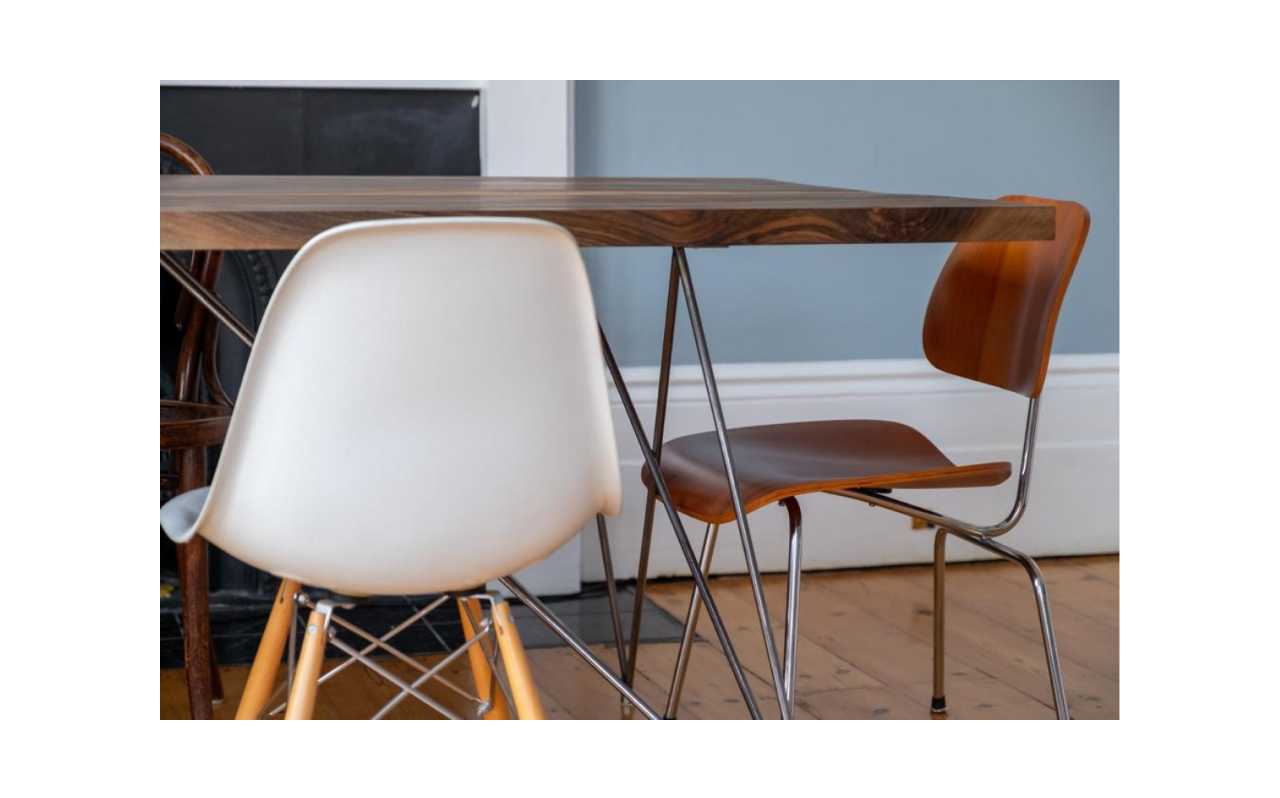
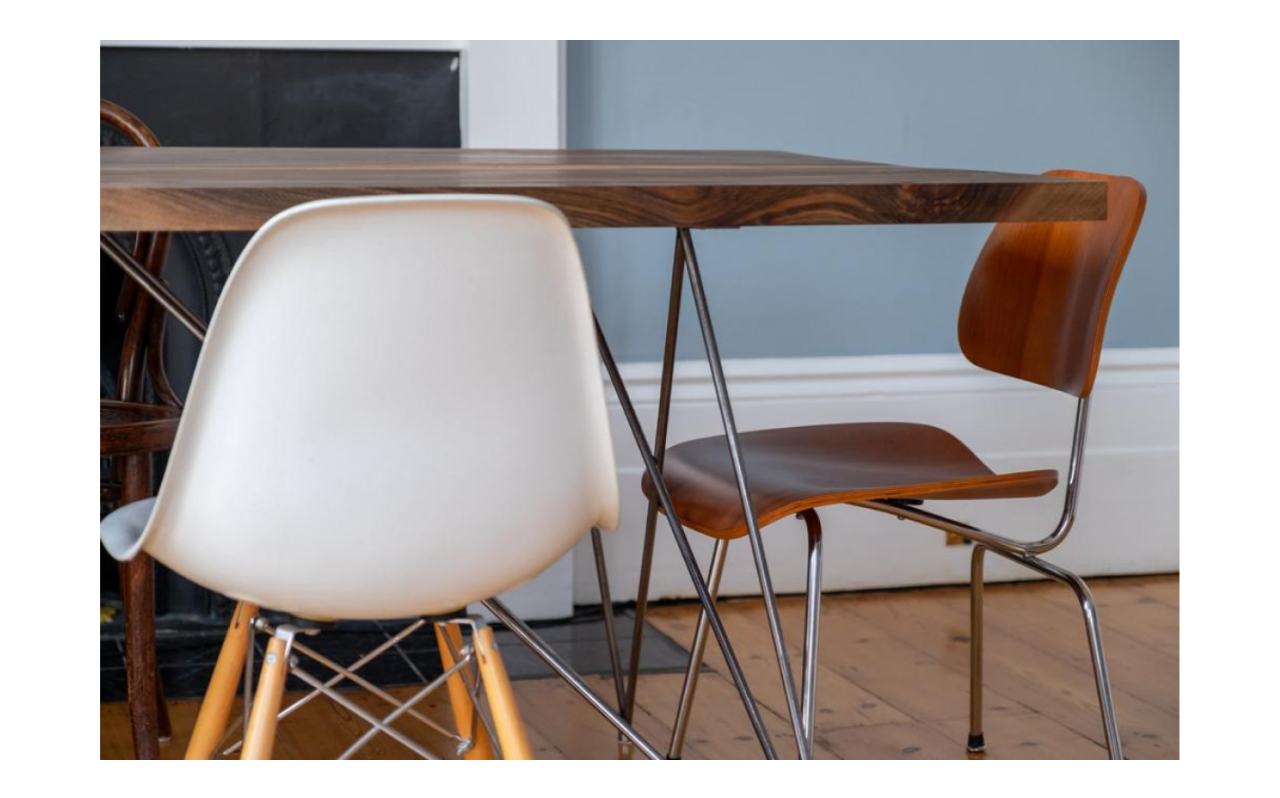
Before and after one commit to tomekkozysa/Layouts, a Nuxt app: page /swiper in a window 1280 px wide. Built offline with nearby package versions, Linux system fonts and the light colour scheme.

Commit message:
swiper configurations

```diff
--- a/package.json
+++ b/package.json
@@ -6,7 +6,8 @@
     "dev": "nuxt",
     "build": "nuxt build",
     "start": "nuxt start",
-    "generate": "nuxt generate"
+    "generate": "nuxt generate",
+    "mobile": "nuxt --hostname '192.168.1.140' --port 8000"
   },
   "dependencies": {
     "core-js": "^3.9.1",
--- a/pages/swiper.vue
+++ b/pages/swiper.vue
@@ -1,20 +1,8 @@
 <template>
   <div class="container">
-
-      <swiper class="swiper">
-    <swiper-slide :key="banner" v-for="banner in banners"><img :src="banner"></swiper-slide>
+      <swiper class="swiper" :options="swiperOptions">
+            <swiper-slide :key="banner" v-for="banner in banners"><img :src="banner"></swiper-slide>
       </swiper>
-
-      <!-- <div v-swiper:mySwiper="swiperOption">
-        <div class="swiper-wrapper">
-        <div class="swiper-slide" :key="banner" v-for="banner in banners">
-            <div class="swiper-slide-wrap"><img :src="banner"></div>
-        </div>
-        </div>
-        <div class="swiper-pagination"></div>
-        </div> -->
-
-
   </div>
 </template>
 
@@ -66,13 +54,28 @@ export default {
 
 
             ],
-            swiperOption: {
-            pagination: {
-                el: '.swiper-pagination'
-            },
-            // ...
+            swiperOptions: {
+                loadPrevNext:true,
+                        //    crossFade: true,
+
+                loop: true,
+                slidesPerView: 'auto',
+                freeMode: false,
+                freeModeSticky: true,
+                centeredSlides: true,
+                spaceBetween: 30,
+                grabCursor: true,
+                // mousewheel: true,
+                // resistanceRatio:0,
+                cssMode:true,
+                keyboard: {
+    enabled: true,
+    onlyInViewport: false,
+  },
             }
         }
+
+
     },
     methods:{
 
@@ -80,153 +83,14 @@ export default {
     mounted(){}
 
 
-        /*
-
-    const slider = document.querySelector('.items');
-let isDown = false;
-let startX;
-let scrollLeft;
-
-slider.addEventListener('mousedown', (e) => {
-  isDown = true;
-  slider.classList.add('active');
-  startX = e.pageX - slider.offsetLeft;
-  scrollLeft = slider.scrollLeft;
-});
-slider.addEventListener('mouseleave', () => {
-  isDown = false;
-  slider.classList.remove('active');
-});
-slider.addEventListener('mouseup', () => {
-  isDown = false;
-  slider.classList.remove('active');
-});
-slider.addEventListener('mousemove', (e) => {
-  if(!isDown) return;
-  e.preventDefault();
-  const x = e.pageX - slider.offsetLeft;
-  const walk = (x - startX) * 3; //scroll-fast
-  slider.scrollLeft = scrollLeft - walk;
-  console.log(walk);
-});
-
-    */
 }
 </script>
 
 <style>
 
-/* @import 'https://cdn.jsdelivr.net/npm/swiper@5.3.6/css/swiper.min.css'; */
-
-.container *{
-    box-sizing: border-box;
-}
-.__container {
-
-  margin: 0 auto;
-  min-height: 100vh;
-  display: flex;
-  justify-content: center;
-  align-items: center;
-  text-align: center;
-
-}
-
-.swiper-container {
-    margin-left: auto;
-    margin-right: auto;
-    position: relative;
-    overflow: hidden;
-    list-style: none;
-    padding: 0;
-    z-index: 1;
-}
-.swiper-wrapper {
-    position: relative;
-    width: 100%;
-    height: 100%;
-    z-index: 1;
-    display: flex;
-    transition-property: transform;
-    box-sizing: content-box;
-}
-
-.swiper-slide {
-    flex-shrink: 0;
-    width: 100%;
-    height: 100%;
-    position: relative;
-    transition-property: transform;
-}
+@import 'https://cdn.jsdelivr.net/npm/swiper@5.3.6/css/swiper.min.css';
 
 
-
-
-.swiper-slide img{
-    display: block;
-    max-width:100%;
-    width:auto;
-    max-height:100%;
-
-    /* object-fit: contain; */
-}
-.swiper{
-    margin-top:10vh;
-}
-.swiper-slide{
-    display: flex;
-    align-items: center;
-    justify-content: center;
-    /* border: 2px solid yellow; */
-    box-sizing: border-box;
-    height:80vh;
-
-}
-/* .swiper-slide-wrap{
-    display: flex;
-    width:100vw;
-    height:80vh;
-    align-items: center;
-    justify-content: center;
-    border:1px solid red
-} */
-
-
-.slider img{
-    width:100%;
-    height:auto;
-   opacity: .41;
-   display: block;
-    object-fit:contain;
-}
-.slider *{
-    box-sizing: border-box;
-}
-.slider{
-    display: flex;
-    flex-direction: row;
-    flex-wrap:nowrap;
-
-    scroll-snap-type: x mandatory;
-    overflow-x:auto;
-}
-.slide{
-    width: 100vw;
-    height: 90vh;
-    flex:1 0 100vh;
-    /* padding:1vw; */
-    /* margin:0 4vw; */
-    scroll-snap-align: start;
-    border-right:1px solid red;
-    display: flex;
-    align-items: center;
-    justify-content: center;
-}
-.slide-content{
-    background: pink;
-    width:100px;
-    height:60vh;
-}
 body {
   font-family:
     'Quicksand',
@@ -245,4 +109,98 @@ body {
   letter-spacing: 1px;
 }
 
+/*
+
+.container *{
+    box-sizing: border-box;
+}
+
+
+.swiper-container {
+    margin-left: auto;
+    margin-right: auto;
+    position: relative;
+    overflow: hidden;
+    list-style: none;
+    padding: 0;
+    z-index: 1;
+}
+
+.swiper-wrapper {
+    position: relative;
+    width: 100%;
+    height: 100%;
+    z-index: 1;
+    display: flex;
+    transition-property: transform;
+    box-sizing: content-box;
+    will-change: transform;
+
+}
+
+
+
+.swiper-slide {
+    flex-shrink: 0;
+    width: 100%;
+    width:auto;
+    height: 100%;
+    position: relative;
+    transition-property: transform;
+     will-change: transform;
+    padding:20px;
+}
+
+
+ */
+
+
+.swiper-wrapper {
+    transition-timing-function:cubic-bezier(0, 0, 0, 1);
+    will-change: transform;
+
+}
+.swiper{
+    margin-top:5vh;
+    user-select: none;
+}
+
+
+.swiper-slide{
+    display: flex;
+    align-items: center;
+    justify-content: center;
+
+    box-sizing: border-box;
+    height:90vh;
+
+    -webkit-transform: translate3d(0, 0, 0);
+
+
+
+}
+
+
+.swiper-slide img{
+    display: block;
+    max-width:90%;
+    width:auto;
+    max-height:100%;
+}
+/*
+.swiper-slide{
+    transition:transform .25s ease-out
+}
+
+.swiper-slide-duplicate-active,
+.swiper-slide-active{
+    transform:translateX(0)
+}
+
+.swiper-slide-next{
+    transform:translateX(25%)
+}
+.swiper-slide-prev{
+    transform:translateX(-25%)
+} */
 </style>
```
